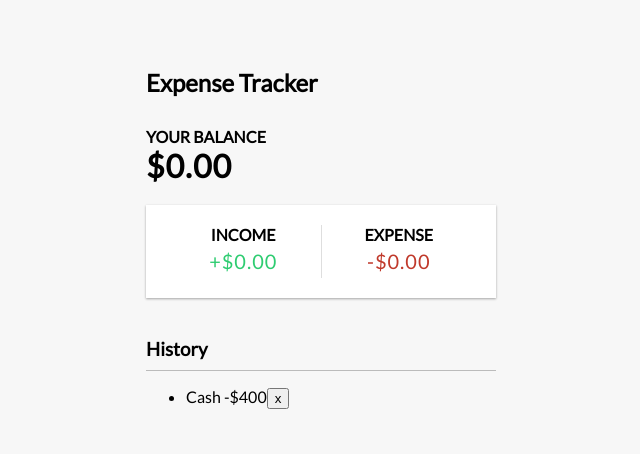
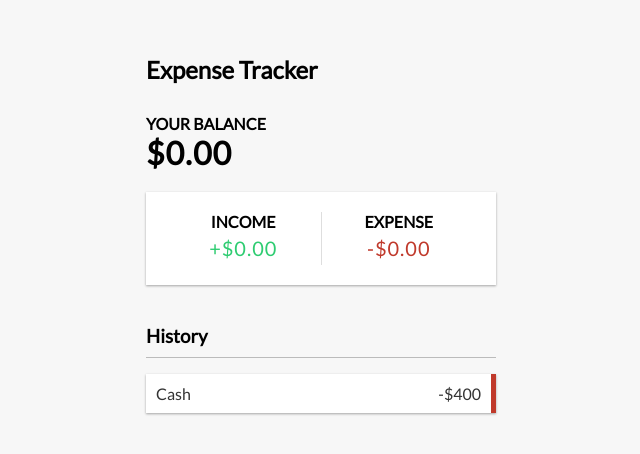
Before and after one commit to ArvinthC3000/expense-tracker-react-brad-, a React (Create React App) app: page / in a window 1280 px wide. Shown: the part 156-610 px from the top of the page, without its empty margins (319-959 px from the left). Built offline with nearby package versions, Linux system fonts and the light colour scheme.

Commit message:
Minor bugs

```diff
--- a/src/components/IncomeExpenses.jsx
+++ b/src/components/IncomeExpenses.jsx
@@ -1,13 +1,13 @@
 const IncomeExpenses = () => {
   return (
-    <div class='inc-exp-container'>
+    <div className='inc-exp-container'>
       <div>
         <h4>Income</h4>
-        <p class='money plus'>+$0.00</p>
+        <p className='money plus'>+$0.00</p>
       </div>
       <div>
         <h4>Expense</h4>
-        <p class='money minus'>-$0.00</p>
+        <p className='money minus'>-$0.00</p>
       </div>
     </div>
   );
--- a/src/components/TransactionList.jsx
+++ b/src/components/TransactionList.jsx
@@ -2,10 +2,10 @@ const TransactionList = () => {
   return (
     <>
       <h3>History</h3>
-      <ul classname='list'>
-        <li classname='minus'>
+      <ul className='list'>
+        <li className='minus'>
           Cash <span>-$400</span>
-          <button classname='delete-btn'>x</button>
+          <button className='delete-btn'>x</button>
         </li>
       </ul>
     </>
```
